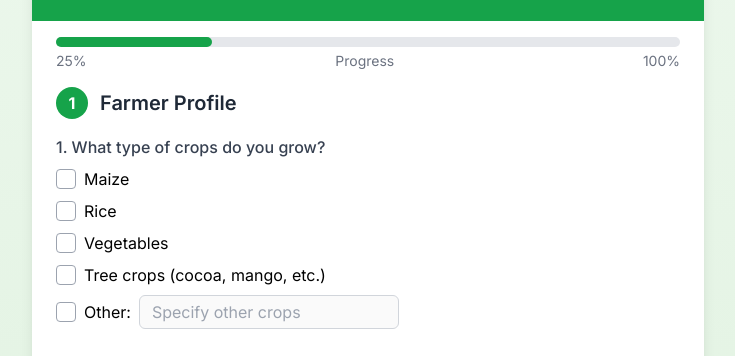
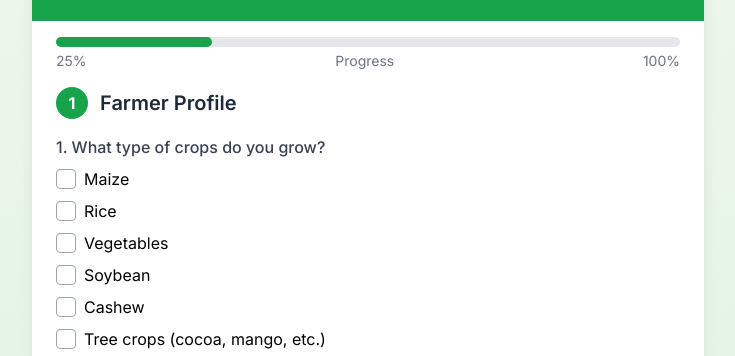
Before and after one commit to ingafriyiestephen/greenfert-feedback, a website: page views/index.html in a window 1280 px wide. Shown: the part 375-731 px from the top of the page, without its empty margins (272-1007 px from the left). Drawn offline with nearby package versions, Linux system fonts and the light colour scheme.

Commit message:
Added Cashew & Soybean to the types of crops

```diff
--- a/views/index.html
+++ b/views/index.html
@@ -88,6 +88,16 @@
                             <input type="checkbox" name="crops" value="vegetables" class="checkbox-option hidden">
                             <span class="w-5 h-5 border border-gray-400 rounded mr-2 flex items-center justify-center"><i class="fas fa-check hidden text-xs"></i></span>
                             <span class="select-none">Vegetables</span>
+                        </label>
+                        <label class="flex items-center">
+                            <input type="checkbox" name="crops" value="soybean" class="checkbox-option hidden">
+                            <span class="w-5 h-5 border border-gray-400 rounded mr-2 flex items-center justify-center"><i class="fas fa-check hidden text-xs"></i></span>
+                            <span class="select-none">Soybean</span>
+                        </label>
+                        <label class="flex items-center">
+                            <input type="checkbox" name="crops" value="cashew" class="checkbox-option hidden">
+                            <span class="w-5 h-5 border border-gray-400 rounded mr-2 flex items-center justify-center"><i class="fas fa-check hidden text-xs"></i></span>
+                            <span class="select-none">Cashew</span>
                         </label>
                         <label class="flex items-center">
                             <input type="checkbox" name="crops" value="tree_crops" class="checkbox-option hidden">
```
Also changed, not shown: 2 other files.
